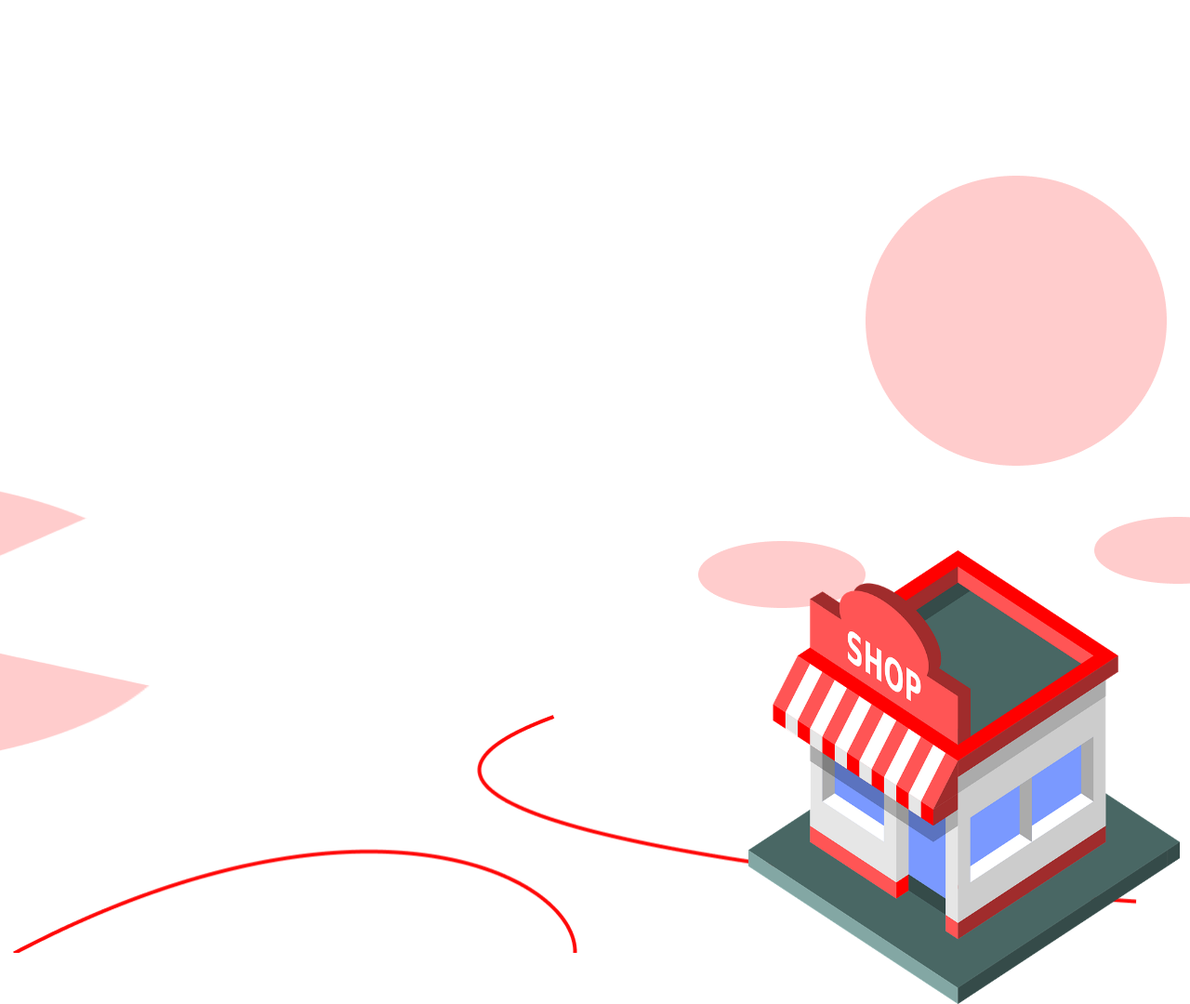
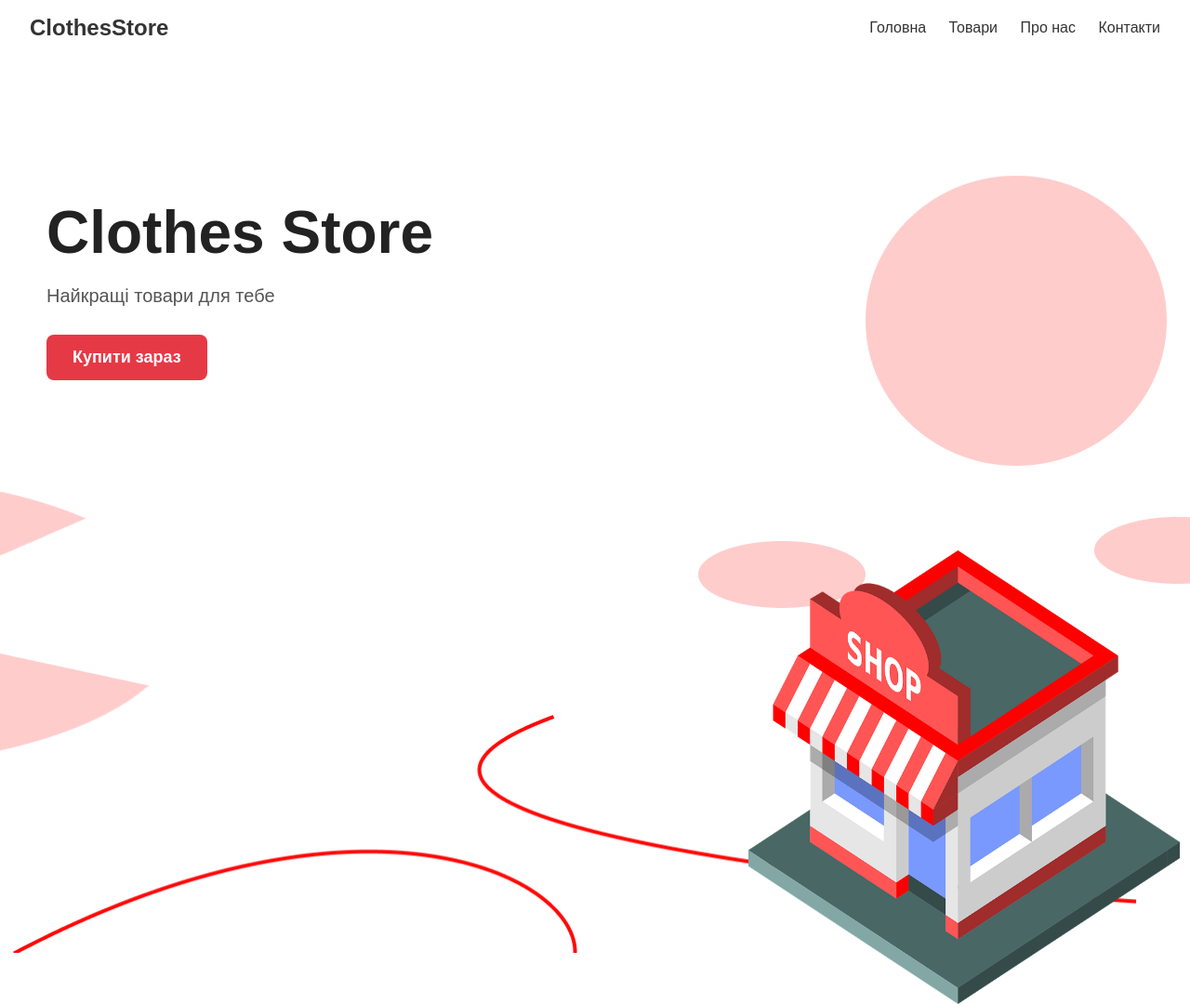
Before and after one commit to Serhii471/html-css-landing_lab3, a plain HTML site: page index.html in a window 1280 px wide. Shown: the top 1080 px of the page at 93% size. Drawn offline with Linux system fonts and the light colour scheme.

Commit message:
last step
The end

```diff
--- a/index.html
+++ b/index.html
@@ -6,6 +6,24 @@
   <link rel="stylesheet" href="style.css">
 </head>
 <body>
+
+  <!-- Хедер -->
+  <header class="header">
+    <div class="logo">ClothesStore</div>
+    <nav class="nav">
+      <a href="#">Головна</a>
+      <a href="#">Товари</a>
+      <a href="#">Про нас</a>
+      <a href="#">Контакти</a>
+    </nav>
+  </header>
+
+  <!-- Основний контент -->
+  <section class="hero">
+    <h1>Clothes Store</h1>
+    <p>Найкращі товари для тебе</p>
+    <button class="cta">Купити зараз</button>
+  </section>
 
   <!-- Коло -->
   <img src="img/ecs 1.png" alt="circle" class="circle">
--- a/style.css
+++ b/style.css
@@ -1,67 +1,121 @@
 body {
   margin: 0;
   padding: 0;
+  font-family: Arial, sans-serif;
   background: #fff;
   position: relative;
   overflow-x: hidden;
 }
 
-/* Коло */
+/* Хедер */
+.header {
+  display: flex;
+  justify-content: space-between;
+  align-items: center;
+  padding: 16px 32px;
+  position: relative;
+  z-index: 10;
+}
+
+.logo {
+  font-size: 24px;
+  font-weight: bold;
+  color: #333;
+}
+
+.nav a {
+  margin-left: 20px;
+  text-decoration: none;
+  color: #333;
+  font-weight: 500;
+  font-size: 16px;
+}
+
+.nav a:hover {
+  color: #e63946;
+}
+
+/* Герой-секція */
+.hero {
+  position: relative;
+  z-index: 5;
+  padding: 100px 50px;
+  max-width: 600px;
+}
+
+.hero h1 {
+  font-size: 64px;
+  font-weight: bold;
+  margin-bottom: 20px;
+  color: #222;
+}
+
+.hero p {
+  font-size: 20px;
+  margin-bottom: 30px;
+  color: #555;
+}
+
+.cta {
+  padding: 14px 28px;
+  background: #e63946;
+  border: none;
+  border-radius: 8px;
+  font-size: 18px;
+  font-weight: bold;
+  color: #fff;
+  cursor: pointer;
+}
+
+.cta:hover {
+  background: #b42a36;
+}
+
+/* Декоративні елементи */
 .circle {
   position: absolute;
   width: 324px;
   height: 312px;
   top: 189px;
   left: 931px;
-  opacity: 1;
 }
 
-/* Овал 1 */
 .oval1 {
   position: absolute;
   width: 180px;
   height: 72px;
   top: 556px;
   left: 1177px;
-  opacity: 1;
 }
 
-/* Овал 2 */
 .oval2 {
   position: absolute;
   width: 180px;
   height: 72px;
   top: 582px;
   left: 751px;
-  opacity: 1;
 }
 
-/* Коло з вирізом */
 .circle-cut {
   position: absolute;
   width: 324px;
   height: 312px;
   top: 512px;
   left: -162px;
-  opacity: 1;
 }
 
-/* Червоні лінії */
 .red-line {
   position: absolute;
   width: 1209px;
   height: 255.5px;
   top: 769px;
   left: 14px;
-  opacity: 1;
 }
 
-/* Магазин */
 .shop {
   position: absolute;
   width: 464px;
   height: 488px;
   top: 592px;
   left: 805px;
-  opacity: 1;
 }
```
